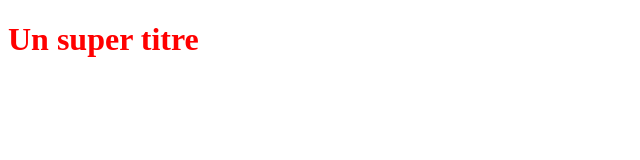
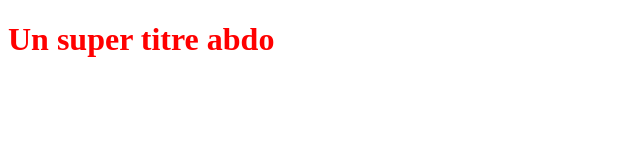
Before and after one commit to Abdelaali04l/first, a plain HTML site: page index.html in a window 1280 px wide. Shown: the whole page, without its empty margins (0-640 px from the left). Drawn offline with Linux system fonts and the light colour scheme.

Commit message:
modification du titre

```diff
--- a/index.html
+++ b/index.html
@@ -5,6 +5,6 @@
    <link rel="stylesheet" type="text/css" href="css.css">
 </head>
 <body>
-   <h1>Un super titre</h1>
+   <h1>Un super titre abdo</h1>
 </body>
 </html>
```
